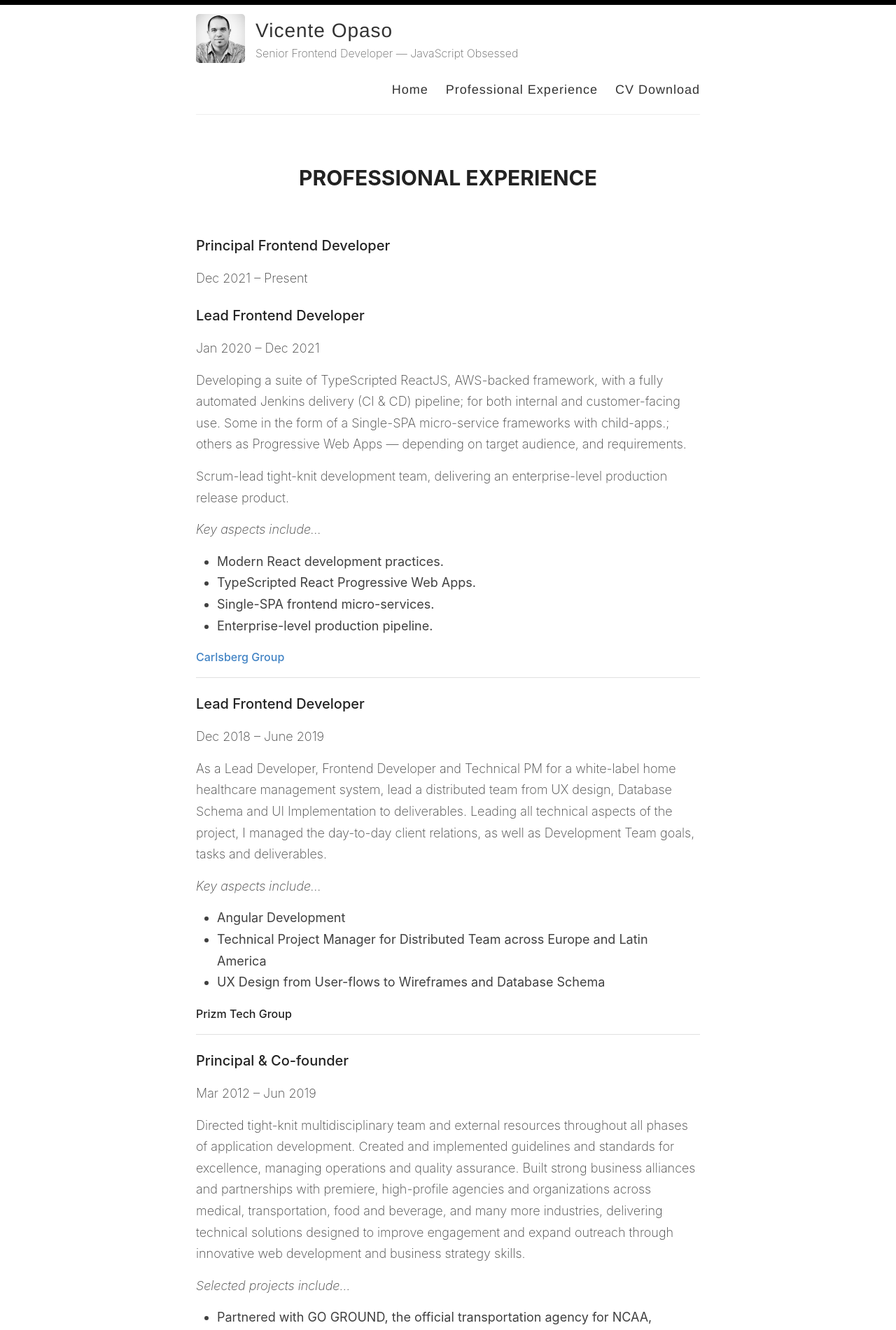
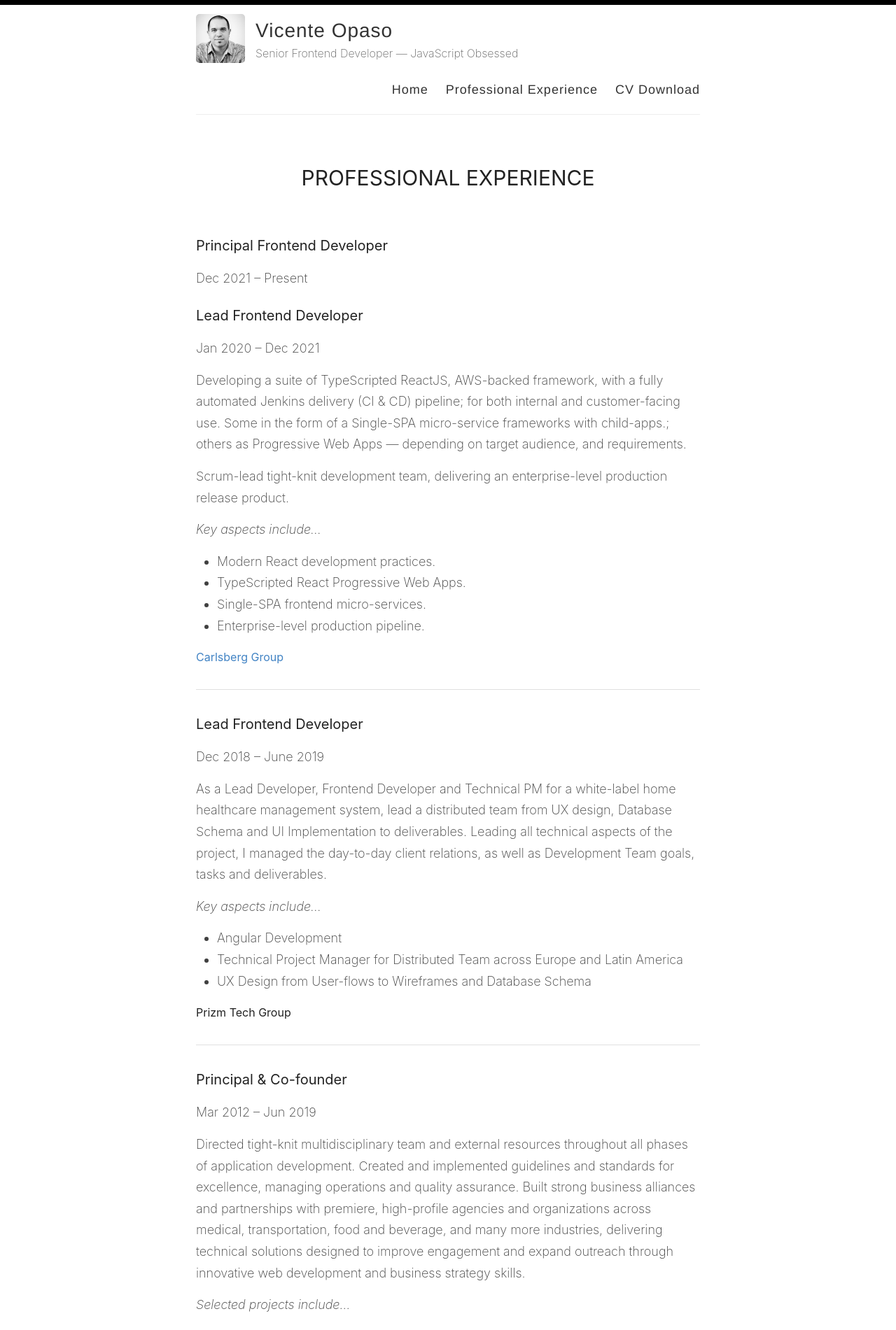
Before and after one commit to vicenteopaso/vicenteopaso, a Jekyll site: the page built from _pages/experience.md, in a window 1280 px wide. Shown: the top 1901 px of the page at 70% size. Built offline with Jekyll 4.4.1, drawn with Linux system fonts in a browser that asks for light colours.

Commit message:
Update _custom.scss

```diff
--- a/_sass/_custom.scss
+++ b/_sass/_custom.scss
@@ -10,7 +10,7 @@ p {
 }
 
 h1, h2, h3, h4, h5, h6 {
-  font-weight: 500;
+  font-weight: 400;
 }
 
 hr {
@@ -27,12 +27,22 @@ hr {
 #experience {
   h1 {
     line-height: 4;
+    font-weight: 400;
   }
   h2, h3, h4, h5, h6 {
     text-align: left;
   }
   h5 {
     font-size: 1rem;
+  }
+  hr {
+    margin-top: 2rem;
+    margin-bottom: 2rem;
+  }
+  ul {
+    li {
+      font-weight: 200;
+    }
   }
   #professional-development {
     line-height: 4;
```
